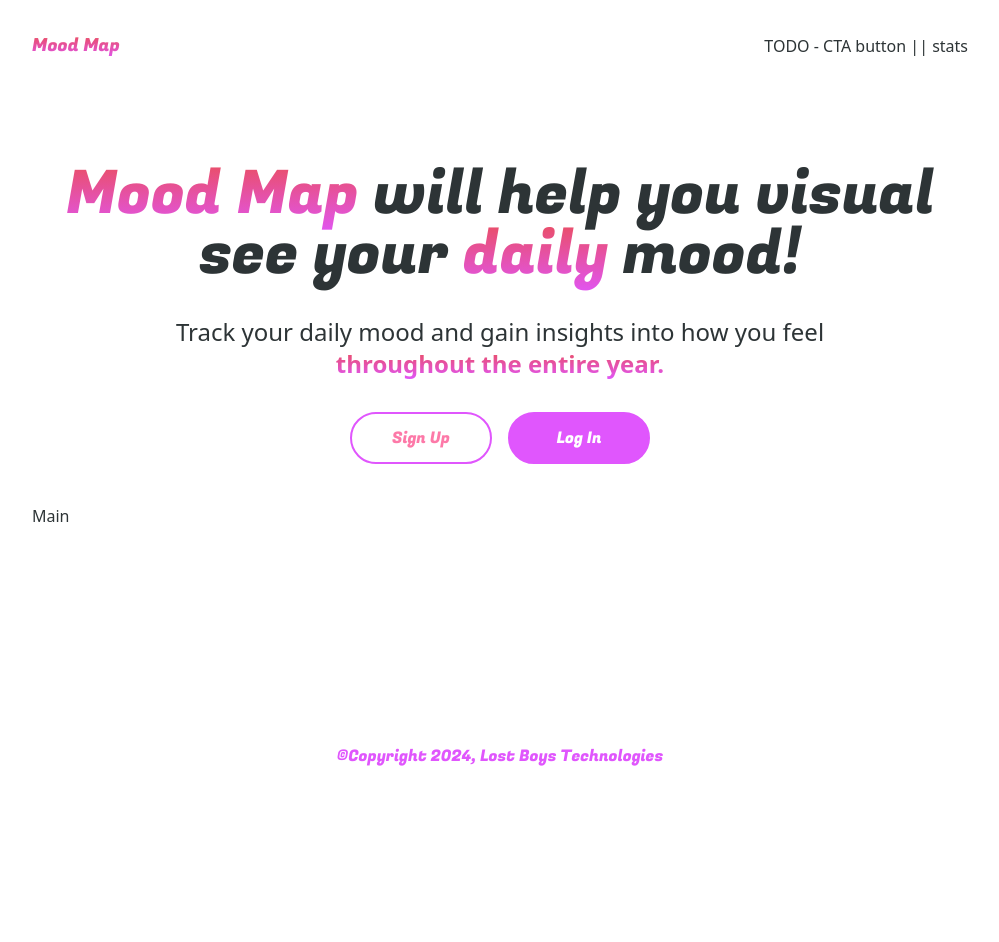
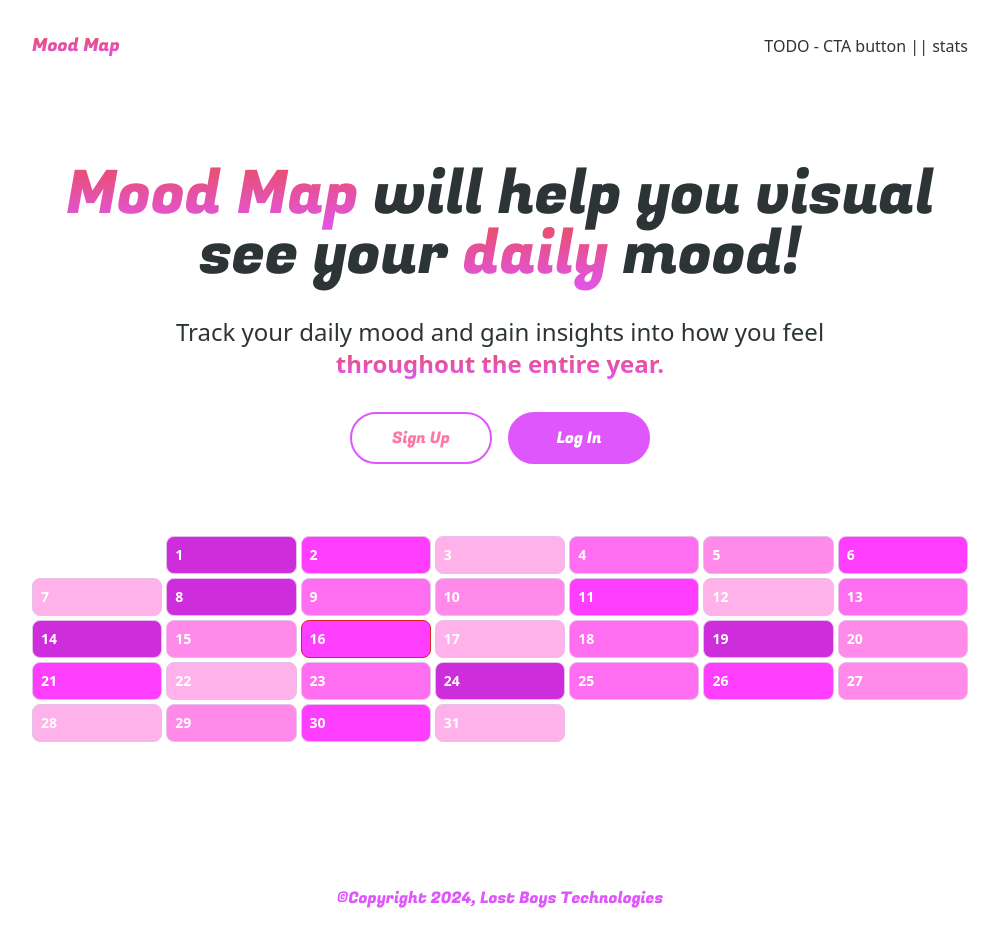
Before and after one commit to kenhoward/mood-map, a Next.js app: page / in a window 1280 px wide. Shown: the whole page, without its empty margins (140-1139 px from the left). Before the commit the page ends 800 px from the top, so only its background shows below. Built offline with nearby package versions, Linux system fonts and the light colour scheme.

Commit message:
tidying up some things

```diff
--- a/app/layout.js
+++ b/app/layout.js
@@ -1,5 +1,6 @@
 import { Fugaz_One, Open_Sans } from "next/font/google";
 import "./globals.css";
+import Link from "next/link";
 
 const opensans = Open_Sans({
 	subsets: ["latin"],
@@ -18,10 +19,10 @@
 export default function RootLayout({ children }) {
 	const header = (
 		<header className='p-4 sm:p-8 flex items-center justify-between gap-4'>
-			<a className={`text-base sm:text-lg textGradient ${fugaz.className}`} href='/'>Mood Map</a>
-			<a className='flex items-center justify-between' href='/dashboard'>
+			<Link href='/' className={`text-base sm:text-lg textGradient ${fugaz.className}`}>Mood Map</Link>
+			<Link href='/dashboard' className='flex items-center justify-between'>
 				TODO - CTA button || stats
-			</a>
+			</Link>
 		</header>
 	)
 
--- a/app/page.js
+++ b/app/page.js
@@ -9,7 +9,6 @@
 	return (
 		<Main>
 			<Hero />
-			Main
 		</Main>
 	)
 }
--- a/components/Hero.js
+++ b/components/Hero.js
@@ -1,6 +1,7 @@
 import React from 'react'
 // components
 import Button from './Button';
+import Calendar from './Calendar';
 // fonts
 import { Fugaz_One } from 'next/font/google';
 
@@ -15,6 +16,7 @@
                 <Button text='Sign Up' />
                 <Button text='Log In' darkStyle />
             </div>
+            <Calendar demo />
         </div>
     )
 }
```
